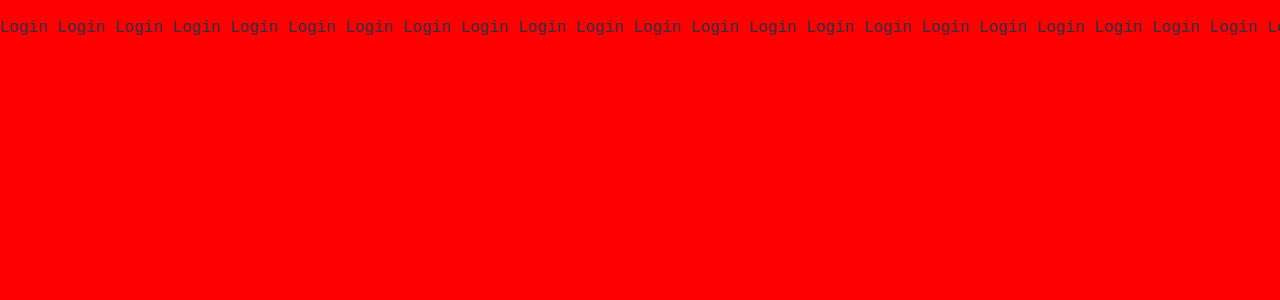
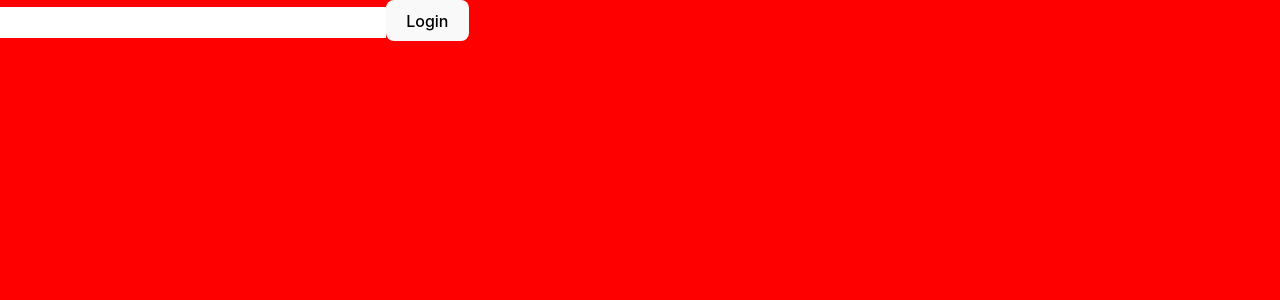
Before and after one commit to jgilloliveira/notesome_front, a React (Vite) app: page / in a window 1280 px wide. Shown: the top 300 px of the page. Built offline with nearby package versions, Linux system fonts and the light colour scheme.

Commit message:
Estilos genéricos y onChage de inputs

```diff
--- a/package.json
+++ b/package.json
@@ -10,7 +10,8 @@
   },
   "dependencies": {
     "react": "^18.2.0",
-    "react-dom": "^18.2.0"
+    "react-dom": "^18.2.0",
+    "yurnei": "https://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@github.com/luismezaf/yurnei.git"
   },
   "devDependencies": {
     "@types/react": "^18.0.17",
--- /dev/null
+++ b/src/components/base/Button.tsx
@@ -0,0 +1,12 @@
+import React from 'react';
+
+type ButtonParams = {
+  children?: JSX.Element[] | string
+}
+export function Button({children}: ButtonParams) {
+  return (
+    <button>
+      {children}
+    </button>
+  )
+}
--- /dev/null
+++ b/src/components/base/Input.tsx
@@ -0,0 +1,26 @@
+import React from 'react';
+import '../../css/styles.css'
+
+type InputParams = {
+  placeholder?: string,
+  type?: "text" | "password" | "number" | "email",
+  value: string,
+  onChange: (value: string) => void
+}
+
+export function Input(props: InputParams) {
+
+  // Default values
+  const type = props.type || 'text'
+
+  return (
+    <input
+      type={type}
+      placeholder={props.placeholder}
+      value={props.value}
+      onChange={({target})=>{props.onChange(target.value)}}
+      className='pa-md'
+      style={{border: '0'}}
+    />
+  )
+}
--- a/src/components/base/Page.tsx
+++ b/src/components/base/Page.tsx
@@ -1,7 +1,7 @@
 import React from 'react'
 import '../../css/styles.css'
 
-type PageProps = { children: JSX.Element }
+type PageProps = { children: JSX.Element | JSX.Element[] }
 
 export function Page({ children }: PageProps) {
 
--- /dev/null
+++ b/src/components/base/index.ts
@@ -0,0 +1,3 @@
+export { Page } from "./Page";
+export { Button } from "./Button";
+export { Input } from "./Input";
--- /dev/null
+++ b/src/css/base.css
@@ -0,0 +1,3 @@
+.base-input {
+
+}
--- a/src/css/styles.css
+++ b/src/css/styles.css
@@ -19,3 +19,59 @@
 .scroll, .scroll-x {
   overflow-x: scroll;
 }
+
+.flex, .row, .column {
+  display: flex;
+}
+
+.row {
+  flex-direction: row;
+}
+
+.column {
+  flex-direction: column;
+}
+
+/* Paddings */
+.pl-xs, .pa-xs, .px-xs {padding-left: 2px;}
+.pl-sm, .pa-sm, .px-sm {padding-left: 4px;}
+.pl-md, .pa-md, .px-md {padding-left: 8px;}
+.pl-lg, .pa-lg, .px-lg {padding-left: 16px;}
+.pl-xl, .pa-xl, .px-xl {padding-left: 32px;}
+.pr-xs, .pa-xs, .px-xs {padding-right: 2px;}
+.pr-sm, .pa-sm, .px-sm {padding-right: 4px;}
+.pr-md, .pa-md, .px-md {padding-right: 8px;}
+.pr-lg, .pa-lg, .px-lg {padding-right: 16px;}
+.pr-xl, .pa-xl, .px-xl {padding-right: 32px;}
+.pt-xs, .pa-xs, .py-xs {padding-top: 2px;}
+.pt-sm, .pa-sm, .py-sm {padding-top: 4px;}
+.pt-md, .pa-md, .py-md {padding-top: 8px;}
+.pt-lg, .pa-lg, .py-lg {padding-top: 16px;}
+.pt-xl, .pa-xl, .py-xl {padding-top: 32px;}
+.pb-xs, .pa-xs, .py-xs {padding-bottom: 2px;}
+.pb-sm, .pa-sm, .py-sm {padding-bottom: 4px;}
+.pb-md, .pa-md, .py-md {padding-bottom: 8px;}
+.pb-lg, .pa-lg, .py-lg {padding-bottom: 16px;}
+.pb-xl, .pa-xl, .py-xl {padding-bottom: 32px;}
+
+/* Margins */
+.ml-xs, .ma-xs, .mx-xs {margin-left: 2px;}
+.ml-sm, .ma-sm, .mx-sm {margin-left: 4px;}
+.ml-md, .ma-md, .mx-md {margin-left: 8px;}
+.ml-lg, .ma-lg, .mx-lg {margin-left: 16px;}
+.ml-xl, .ma-xl, .mx-xl {margin-left: 32px;}
+.mr-xs, .ma-xs, .mx-xs {margin-right: 2px;}
+.mr-sm, .ma-sm, .mx-sm {margin-right: 4px;}
+.mr-md, .ma-md, .mx-md {margin-right: 8px;}
+.mr-lg, .ma-lg, .mx-lg {margin-right: 16px;}
+.mr-xl, .ma-xl, .mx-xl {margin-right: 32px;}
+.mt-xs, .ma-xs, .my-xs {margin-top: 2px;}
+.mt-sm, .ma-sm, .my-sm {margin-top: 4px;}
+.mt-md, .ma-md, .my-md {margin-top: 8px;}
+.mt-lg, .ma-lg, .my-lg {margin-top: 16px;}
+.mt-xl, .ma-xl, .my-xl {margin-top: 32px;}
+.mb-xs, .ma-xs, .my-xs {margin-bottom: 2px;}
+.mb-sm, .ma-sm, .my-sm {margin-bottom: 4px;}
+.mb-md, .ma-md, .my-md {margin-bottom: 8px;}
+.mb-lg, .ma-lg, .my-lg {margin-bottom: 16px;}
+.mb-xl, .ma-xl, .my-xl {margin-bottom: 32px;}
--- a/src/pages/Login.tsx
+++ b/src/pages/Login.tsx
@@ -1,83 +1,18 @@
-import React, { Component } from 'react'
-import { Page } from '../components/base/Page'
+import React, { useState } from 'react'
+import { Page, Button, Input } from '../components/base'
 
 export function Login() {
+
+  const [username, setUsername] = useState('')
+  const [password, setPassword] = useState('')
+
   return (
     <Page>
-      <pre>
+      <Input value={username} onChange={setUsername}/>
+      <Input value={password} onChange={setPassword} type='password'/>
+      <Button>
         Login
-        Login
-        Login
-        Login
-        Login
-        Login
-        Login
-        Login
-        Login
-        Login
-        Login
-        Login
-        Login
-        Login
-        Login
-        Login
-        Login
-        Login
-        Login
-        Login
-        Login
-        Login
-        Login
-        Login
-        Login
-        Login
-        Login
-        Login
-        Login
-        Login
-        Login
-        Login
-        Login
-        Login
-        Login
-        Login
-        Login
-        Login
-        Login
-        Login
-        Login
-        Login
-        Login
-        Login
-        Login
-        Login
-        Login
-        Login
-        Login
-        Login
-        Login
-        Login
-        Login
-        Login
-        Login
-        Login
-        Login
-        Login
-        Login
-        Login
-        Login
-        Login
-        Login
-        Login
-        Login
-        Login
-        Login
-        Login
-        Login
-        Login
-        Login
-        Login
-      </pre>
+      </Button>
     </Page>
   )
 }
```
Also changed, not shown: 1 other file (tests, documents, lock files or other folders).
